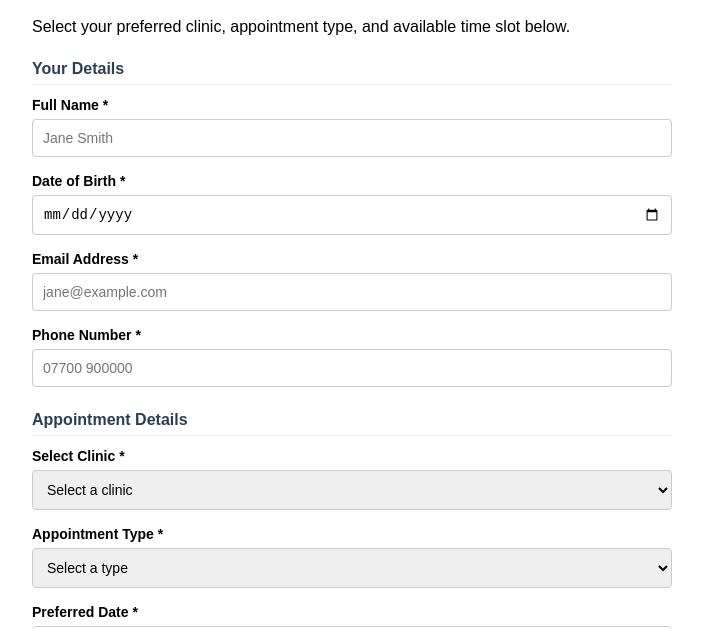
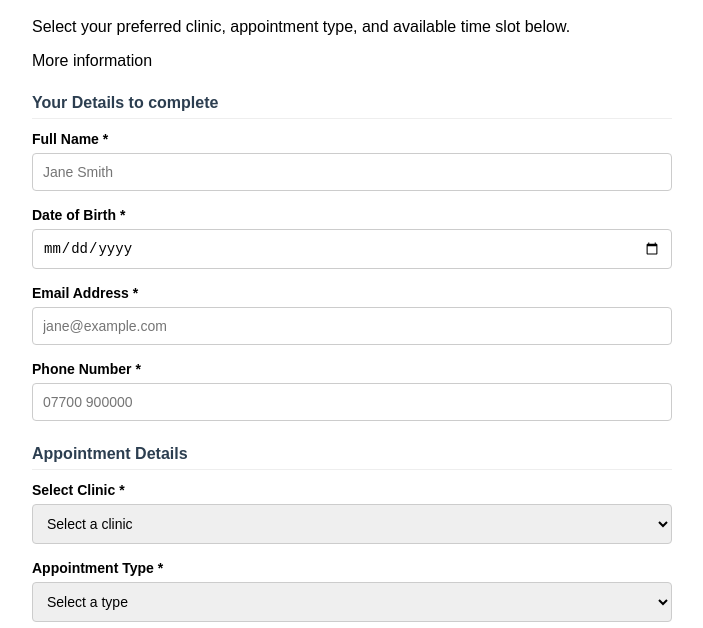
Before and after one commit to paulg44/auto-article-creator, a website: page appointment-booking.html in a window 1280 px wide. Shown: the part 80-708 px from the top of the page, without its empty margins (288-991 px from the left). Drawn offline with Linux system fonts and the light colour scheme.

Commit message:
commit 1

```diff
--- a/appointment-booking.html
+++ b/appointment-booking.html
@@ -25,10 +25,11 @@
 
   <h1>Book an Appointment</h1>
   <p>Select your preferred clinic, appointment type, and available time slot below.</p>
+  <p>More information</p>
 
   <form id="appointmentForm" novalidate>
 
-    <div class="section-title">Your Details</div>
+    <div class="section-title">Your Details to complete</div>
 
     <div class="form-group">
       <label for="fullName">Full Name *</label>
@@ -63,6 +64,8 @@
         <option value="birmingham">Birmingham East</option>
         <option value="bristol">Bristol Central</option>
         <option value="newcastle">Newcastle North</option>
+        <option value="nottingham">Nottingham South</option>
+        <option value="cardiff">Cardiff Central</option>
       </select>
     </div>
 
```
